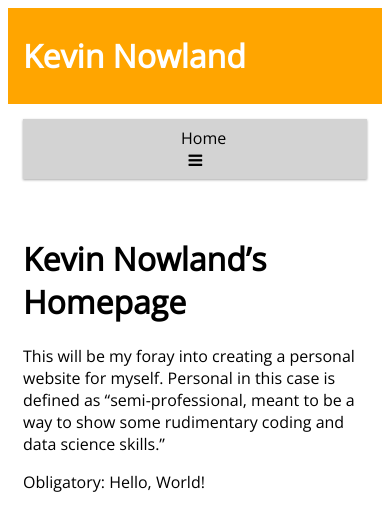
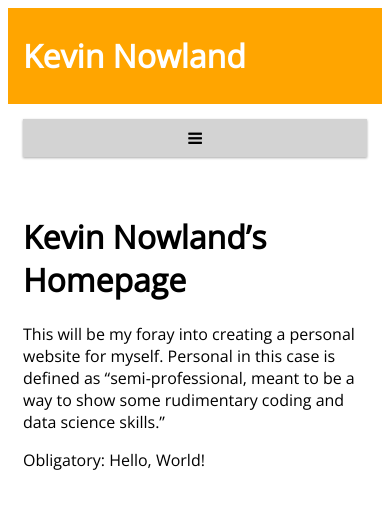
Before and after one commit to kevinnowland/kevinnowland.github.io, a Jekyll site: the page built from index.md, in a window 390 px wide. Shown: the top 531 px of the page. Built offline with Jekyll 4.4.1, drawn with Linux system fonts in a browser that asks for light colours.

Commit message:
simplify mobile menu

```diff
--- a/_layouts/default.html
+++ b/_layouts/default.html
@@ -37,17 +37,12 @@
     <div class="col-2 menu" id="myMenu">
 
       <ul>
-        <li>
-            <span id="blank"></span>
-            <span id="home">
-              <a href="/">Home</a>
-            </span>
-            <span id="bars">
-              <a href="javascript:void(0);" class="icon" onclick="responsiveMenu()">
-                <i class="fa fa-bars"></i>
-              </a>
-            </span>
+        <li id="bars">
+            <a href="javascript:void(0);" class="icon" onclick="responsiveMenu()">
+              <i class="fa fa-bars"></i>
+            </a>
         </li>
+        <li><a href="/">Home</a> </li>
         <li><a href="/about">About</a></li>
         <li><a href="/code">Code Blog</a></li>
         <li><a href="/français">Blog Français</a></li>
--- a/assets/css/default.css
+++ b/assets/css/default.css
@@ -47,21 +47,6 @@ html {
   text-decoration: none;
 }
 
-span#blank {
-    display: inline-block;
-    width: 4%;
-}
-
-span#home{
-    display: inline-block;
-    width: 90%;
-}
-
-span#bars {
-    display: inline-block;
-    width: 4%;
-}
-
 
 /* MOBILE MENU DISPLAY ALL */
 .menu.responsive li { display: block; }
@@ -105,11 +90,14 @@ span#bars {
     .col-11 {width: 91.66%;}
     .col-12 {width: 100%;}
 
-    .menu span#blank { display: none; }
-    .menu span#home { width: 100%; }
-    .menu span#bars { display: none; }
+    .menu li#bars { display: none; }
 
-    .menu li:not(:first-child) { display: block; }
-    .menu li:hover { background-color: grey; }
+    .menu li:not(:first-child) {
+        display: block;
+    }
+
+    .menu li:hover {
+        background-color: grey;
+    }
 
 }
```
